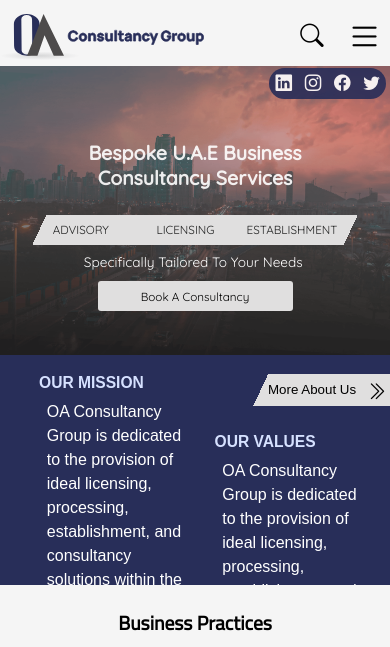
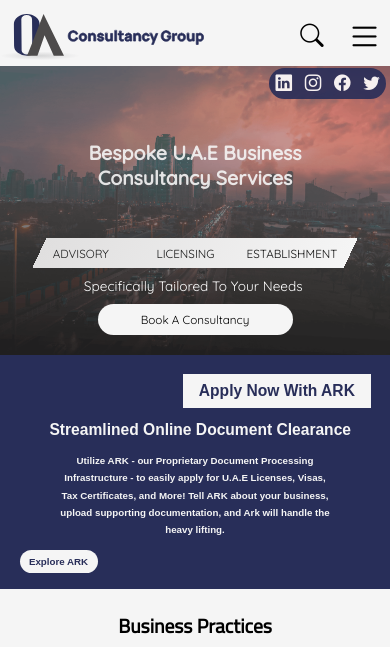
Before and after one commit to arkkdev/OACONSULTANCY, a Flask app: template templates/index.html in a window 390 px wide; the page is wider, and only the part inside the window is pictured. Shown: the top 647 px of that part. Run offline with Flask 3, Linux system fonts and the light colour scheme; the template is opened without the code that fills it, so the values that code supplies are empty.

Commit message:
mobile vs overhaul test 10 w ARK box

```diff
--- a/static/css styles/homestyle.css
+++ b/static/css styles/homestyle.css
@@ -1,13 +1,12 @@
 * { box-sizing: border-box; margin: 0; padding: 0;}
 body {
-    margin: 0;padding: 0; width: 100%;
-}
+    margin: 0;padding: 0; width: 100%;}
 
 
 /*JUMBOTRON STYLING*/
 .jumbotron {
     position: relative; width: 100%;
-    margin-top: 0%; height: 85vw; top: 17vw;
+    margin-top: 0%; height: 91vw; top: 17vw;
 }
 
 /*.jumbotron img {*/
@@ -40,7 +39,7 @@
 }
 
 .jumbotron h1 {
-    font-family: 'Quicksand', sans-serif; color: white;
+    font-family: 'Quicksand', sans-serif; color: whitesmoke;
     font-weight: bold; border-radius: 3px;
     opacity: 90%; font-size: 5vw;
     position: absolute; text-align: center;
@@ -59,7 +58,7 @@
 .banner ul {
     width: 85vw; top: -2vw; left: 7.5vw;
     padding: 2vw 6vw;
-    background: linear-gradient(-65deg, transparent 0%, transparent 5%, #e0dfdf 5%, #e0dfdf 95%, transparent 95%);
+    background: linear-gradient(-65deg, transparent 0%, transparent 5%, whitesmoke 5%, #e0dfdf 95%, transparent 95%);
     font-family: 'Quicksand', sans-serif; font-size: 3vw; color: white;
     position: absolute; display: flex;
     list-style: none; text-align: center; justify-content: space-between;
@@ -84,54 +83,47 @@
     justify-content: center; align-items: center;
     width: 50vw; top: 15vw; left: 25vw;
     font-size: 3vw; padding: 2vw 4vw;
-    border-radius: 3px; border: none;
-    background-color: #e0dfdf; color: black;
+    border-radius: 30vw; border: none;
+    background-color: whitesmoke; color: black;
     text-decoration: none;
 }
 
 
-/* MISSION CONTAINER STYLING*/
-.mission_container {
-    position: absolute; background: #282e59; color: white;
-    top: 91vw; width: 100%; height: 60vw;
-    display: flex; justify-content: flex-start;}
+/* AI AD BOX*/
 
-.missions, .values{
-    font-family: 'Titilium', sans-serif; text-align: left;
-    width: 45vw; padding-top: 5vw; padding-left: 10vw;
-    position: relative}
+.ai_ad_container {
+    position: relative; height: 60vw;
+    color: whitesmoke; background: #282e59;
+    font-family: 'Titilium', sans-serif;
+    }
 
-.values {
-    padding-top: 20vw;}
+.ai_ad_container h1 {
+    position:absolute; top: 5vw; right: 5vw;
+    padding: 2vw 4vw;
+    color: #282e59; background-color: whitesmoke;
+    font-weight: bold; font-size: 4vw;}
 
-.missions h1, .values h2 {
-    padding-bottom: 2vw;
-    font-weight: bold; font-size: 4vw; color: #d6e1ff}
+.ai_ad_container h2 {
+    position: absolute; top: 17vw; right: 10vw;
+    font-size: 4vw;}
 
-.missions p, .values p {
-    line-height: 1.5; width: 100%;
-    margin-left: 2vw;}
+.ai_ad_container p {
+    position: absolute; top: 25vw; left: 15%; width: 70%;
+    text-align: center; line-height: 1.75;
+    font-size: 2.5vw; font-weight: bolder;}
 
-.mission_container button {
-    position: absolute; height: 8vw; width: 40vw;
-    top: 5vw; right: 0; border: none; z-index: 5;
-    background: linear-gradient(-65deg, #e0dfdf 80%, transparent 80%);}
+.ai_ad_container button {
+    position: absolute; height: 6vw; width: 20%; top: 50vw; left: 5%;
+    color: #282e59; background-color: whitesmoke; border:none; border-radius: 30vw;
+    font-weight: bolder; font-size: 2.5vw;}
 
-.mission_container button i {
-    position: absolute; font-size: 5vw; top: 1.5vw; right: 1vw;
-}
-
-.mission_container button:hover {
-    cursor: pointer;
-    background: linear-gradient(-65deg, #adadad 80%, transparent 80%);
-}
 
 
 /* PRACTICES SQUARES STYLING*/
 .square_container {
-    margin: 0; width: 100%; height: 200vw; top: 150vw;
+    margin: 0; width: 100%; height: 210vw; top: 0vw;
     background-color: whitesmoke;
-    position: absolute;
+    position: relative;
 }
 
 .square_container h1 {
@@ -192,6 +184,58 @@
 
 
 
+/* MISSION CONTAINER STYLING*/
+.mission_container {
+    position: relative; background: linear-gradient(-65deg, whitesmoke 47%, #282e59 47%);; color: whitesmoke;
+    width: 100%; height: 60vw;
+    display: flex; justify-content: flex-start;}
+
+.missions, .values{
+    font-family: 'Titilium', sans-serif; font-style: normal;
+    text-align: left; width: 45vw; top: 5vw;
+    position: relative}
+
+.missions {width: 60vw;}
+
+.values {
+    position: absolute;
+    width: 40vw; right: 0vw;}
+
+.missions h1, .values h2 {
+    font-size: 4vw; font-weight: bold;
+    height: 8vw; line-height: 8vw; width:100%;z-index: 5;
+}
+.missions h1 {
+    text-align: left; padding-left: 2vw;
+    background: linear-gradient(-65deg, transparent 7%, whitesmoke 7%); color: #282e59;}
+
+.values h2 {
+    text-align: right; padding-right: 2vw;
+    background: linear-gradient(-65deg, #282e59 77%, transparent 77%);}
+
+.missions p, .values p {
+    line-height: 1.5; width: 80%;
+    padding-left: 3vw; padding-top: 4vw;}
+.values p {
+    color: #282e59; text-align: right; transform: translateX(15%)}
+
+.mission_container button {
+    position: absolute; height: 8vw; width: 63vw;
+    bottom: 1.5vw; right: 0; border: none; z-index: 5; color: white;
+    background: linear-gradient(-65deg, #282e59 80%, transparent 80%);
+    font-size: 3vw; font-style: oblique;
+    padding-left: 10vw;}
+
+.mission_container button i {
+    position: absolute; font-size: 4vw; top: 2vw; right: 2vw;
+}
+
+.mission_container button:hover {
+    cursor: pointer;
+    background: linear-gradient(-65deg, #adadad 80%, transparent 80%);
+}
+
+
 
 @keyframes slideAnimation {
     0%, 10% { transform: translateX(0%); }        /* Slide 1 - half time */
--- a/static/css styles/responsiveness.css
+++ b/static/css styles/responsiveness.css
@@ -37,11 +37,9 @@
     .email-button { right: 12vw;}
     .phone_button {right: 23vw;}
 
-    .jumbotron { top:12.5vw}
+    .jumbotron { top:12.5vw; height: 86.5vw;}
 
-    .mission_container {top: 86vw;}
-
-    .square_container {top:145vw}
+    .mission_container {height: 40vw;}
 }
 @media only screen and (max-width: 1079px) {
     .full_nav_container {
--- a/templates/index.html
+++ b/templates/index.html
@@ -322,7 +322,6 @@
     </div>
 
 
-
     <div class="jumbotron">
         <div class="slider">
             <div class="slides">
@@ -350,25 +349,13 @@
 
     </div>
 
-
-    <div class="mission_container">
-        <div class="missions">
-            <h1> OUR MISSION</h1>
-            <p>OA Consultancy Group is dedicated to the provision of ideal licensing, processing, establishment,
-                and consultancy solutions within the U.A.E. It is our mission to service both new and existing
-                business entities through</p>
-        </div>
-        <button onclick="window.location.href='#'">
-            More About Us
-            <i class="bi bi-chevron-double-right"></i>
-        </button>
-        <div class="values">
-            <h2>OUR VALUES</h2>
-            <p>OA Consultancy Group is dedicated to the provision of ideal licensing, processing, establishment,
-                and consultancy solutions within the U.A.E. It is our mission to service both new and existing
-                business entities through</p>
-        </div>
-
+    <div class="ai_ad_container">
+        <h1>Apply Now With ARK</h1>
+        <h2>Streamlined Online Document Clearance</h2>
+        <p>Utilize ARK - our Proprietary Document Processing Infrastructure -
+            to easily apply for U.A.E Licenses, Visas, Tax Certificates, and More!
+            Tell ARK about your business, upload supporting documentation, and Ark will handle the heavy lifting.</p>
+        <button onclick="window.location.href='#'">Explore ARK</button>
     </div>
 
     <div class="square_container">
@@ -442,6 +429,25 @@
 
     </div>
 
+    <div class="mission_container">
+        <div class="missions">
+            <h1> OUR MISSION</h1>
+            <p>OA Consultancy Group is dedicated to the provision of ideal licensing, processing, establishment,
+                and consultancy solutions within the U.A.E. It is our mission to service both new and existing
+                business entities through</p>
+        </div>
+        <button onclick="window.location.href='#'">
+            More About Us
+            <i class="bi bi-chevron-double-right"></i>
+        </button>
+        <div class="values">
+            <h2>OUR VALUES</h2>
+            <p>OA Consultancy Group is dedicated to the provision of ideal licensing, processing, establishment,
+                and consultancy solutions within the U.A.E.</p>
+        </div>
+
+    </div>
+
 
 
 </div>
```
